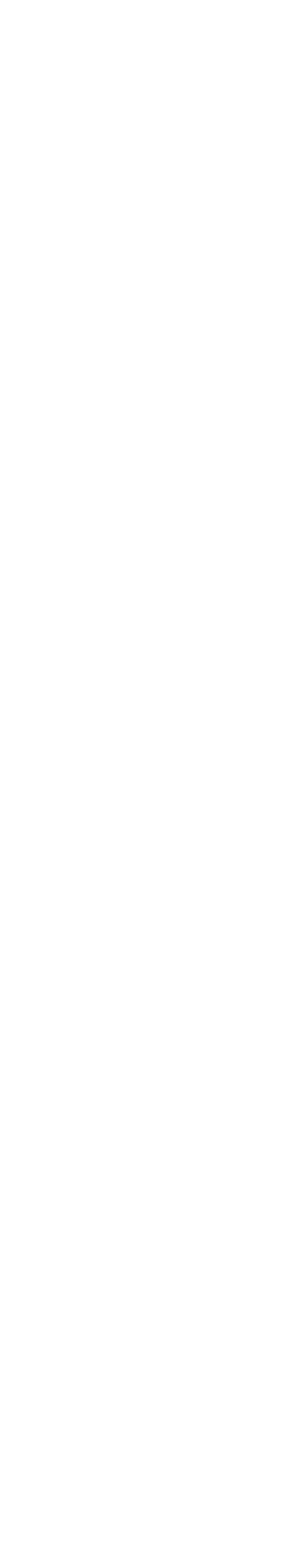
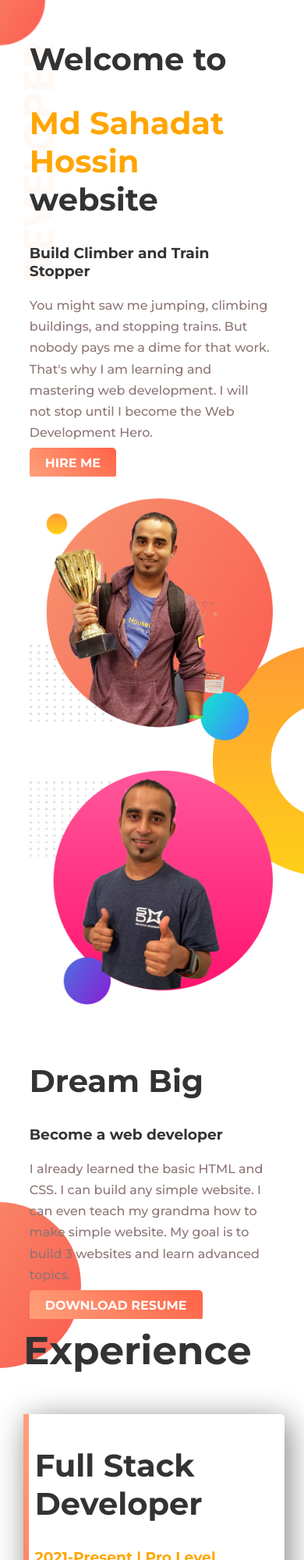
Before and after one commit to mdhossin/portfolio-website, a plain HTML site: page index.html in a window 390 px wide. Shown: the top 2000 px of the page at 78% size. Before the commit the page ends 844 px from the top, so only its background shows below. Drawn offline with Linux system fonts and the light colour scheme.

Commit message:
done the protfolio website

```diff
--- a/index.html
+++ b/index.html
@@ -8,6 +8,48 @@
     <link rel="stylesheet" href="style.css">
 </head>
 <body>
+    <section class="top-banner">
+        <div class="half-width">
+            <h1>Welcome to</h1>
+            <h1><span>Md Sahadat Hossin </span> website</h1>
+            <h3>Build Climber and Train Stopper</h3>
+            <p>You might saw me jumping, climbing buildings, and stopping trains. But nobody pays me a dime for that work. That's why I am learning and mastering web development. I will not stop until I become the Web Development Hero.</p>
+            <a class="btn" href="https://www.facebook.com/mdsahadat.hossin.5851/" target="_blank">HIRE ME</a>
+        </div>
 
+        <div class="half-width">
+            <img src="img/jhankar.png" alt="">
+        </div>
+    </section>
+
+    <section class="dream-area">
+        <div class="half-width">
+            <img src="img/jhankar2.png" alt="">
+        </div>
+        <div class="half-width">
+            <h2>Dream Big</h2>
+            <h3>Become a web developer</h3>
+            <p>I already learned the basic HTML and CSS. I can build any simple website. I can even teach my grandma how to make simple website. My goal is to build 3 websites and learn advanced topics.</p>
+            <a class="btn" href="#">DOWNLOAD RESUME</a>
+        </div>
+    </section>
+
+    <section class="experience-area">
+        <h2 class="font">Experience</h2>
+        <div class="half-width border">
+            <h2>Full Stack Developer</h2>
+            <h3>2021-Present | Pro Level Developer</h3>
+            <p>I am the master of HTML, CSS and Javascript. I know everything needed to make a website function, efficient. I didn't stop with the web. I went beyond with most popular Javascript framework called Vue JS. I even know the deployment, server and security. I will give you 100% web solution.</p>
+        </div>
+        <div class="half-width border2">
+            <h2>Baby Web Developer</h2>
+            <h3>2020-2021 | Programming Hero Learner</h3>
+            <p>They didn't offer me a job. But I made myself as a remove web developer. I made their website and showed it to them. They liked it. And uploaded the content. It was fun working at Programming Hero.</p>
+        </div>
+    </section>
+
+    <footer>
+        <p>© Peter Parker 2021, a Programming Hero initiative.</p>
+    </footer>
 </body>
 </html>
--- a/style.css
+++ b/style.css
@@ -0,0 +1,141 @@
+
+@import url('https://fonts.googleapis.com/css2?family=Montserrat:wght@500;700&display=swap');
+body{
+    margin: 0;
+    padding: 0;
+    box-sizing: border-box;
+    font-family: 'Montserrat', sans-serif;
+    color: #333;
+}
+section{
+    height: 500px;
+    padding-bottom: 150px;
+}
+.top-banner{
+    background: url(img/top-banner.png) no-repeat;
+
+}
+.half-width{
+    width: 40%;
+    float: left;
+    margin-left: 5%;
+    padding: 2%;
+    overflow: hidden;
+}
+
+h1{
+    font-size: 50px;
+}
+h1 span{
+    color: orange;
+}
+p{
+    color: #8d7474;
+    line-height: 1.7;
+}
+img{
+    width: 100%;
+}
+
+.dream-area{
+    background: url(img/dream-bg.png) no-repeat right;
+
+}
+.btn{
+    text-decoration: none;
+    background: linear-gradient(
+    45deg
+    , lightsalmon, tomato);
+    border-style: none;
+    padding: 10px 20px;
+    border-radius: 5px;
+    font-weight: 700;
+    color: white;
+    margin-top: 5px;
+
+}
+
+a:hover{
+    background: linear-gradient(
+    45deg
+    , rgb(238, 134, 93), rgb(241, 73, 43));
+    color: red;
+    color: white;
+}
+
+h2{
+    font-size: 40px;
+}
+.experience-area{
+    background: url(img/exp-bg.png) no-repeat left;
+
+}
+.experience-area div{
+    box-shadow: 5px 7px 40px grey;
+    height: 70%;
+}
+.font{
+    font-size: 50px;
+    text-align: center;
+}
+
+.border{
+    border-left: 7px solid;
+    border-image: linear-gradient(
+    180deg
+    , lightsalmon, tomato);
+    border-image-slice: 1;
+    border-radius: 5px;
+}
+.border2{
+    border-left: 7px solid;
+    border-image: linear-gradient(
+    180deg
+    , blue, cyan);
+    border-image-slice: 1;
+    border-radius: 5px;
+}
+.border h3{
+    color: orange;
+}
+.border2 h3{
+    color: orange;
+}
+footer p{
+    text-align: center;
+}
+
+@media screen  and (max-width:1200px){
+    .half-width{
+        width: 80%;
+        margin: 10px 0;
+        margin-left:75px;
+    }
+    footer p{
+        clear: both;
+    }
+
+}
+@media screen  and (max-width:768px){
+    .half-width{
+        width: 80%;
+
+        margin-left:30px;
+    }
+
+    footer p{
+        clear: both;
+    }
+    h1{
+        font-size: 40px;
+    }
+    .experience-area{
+        margin-top: 20px;
+        height: 100%;
+    }
+    .font{
+        text-align: left;
+        margin-left: 30px;
+    }
+
+}
```
